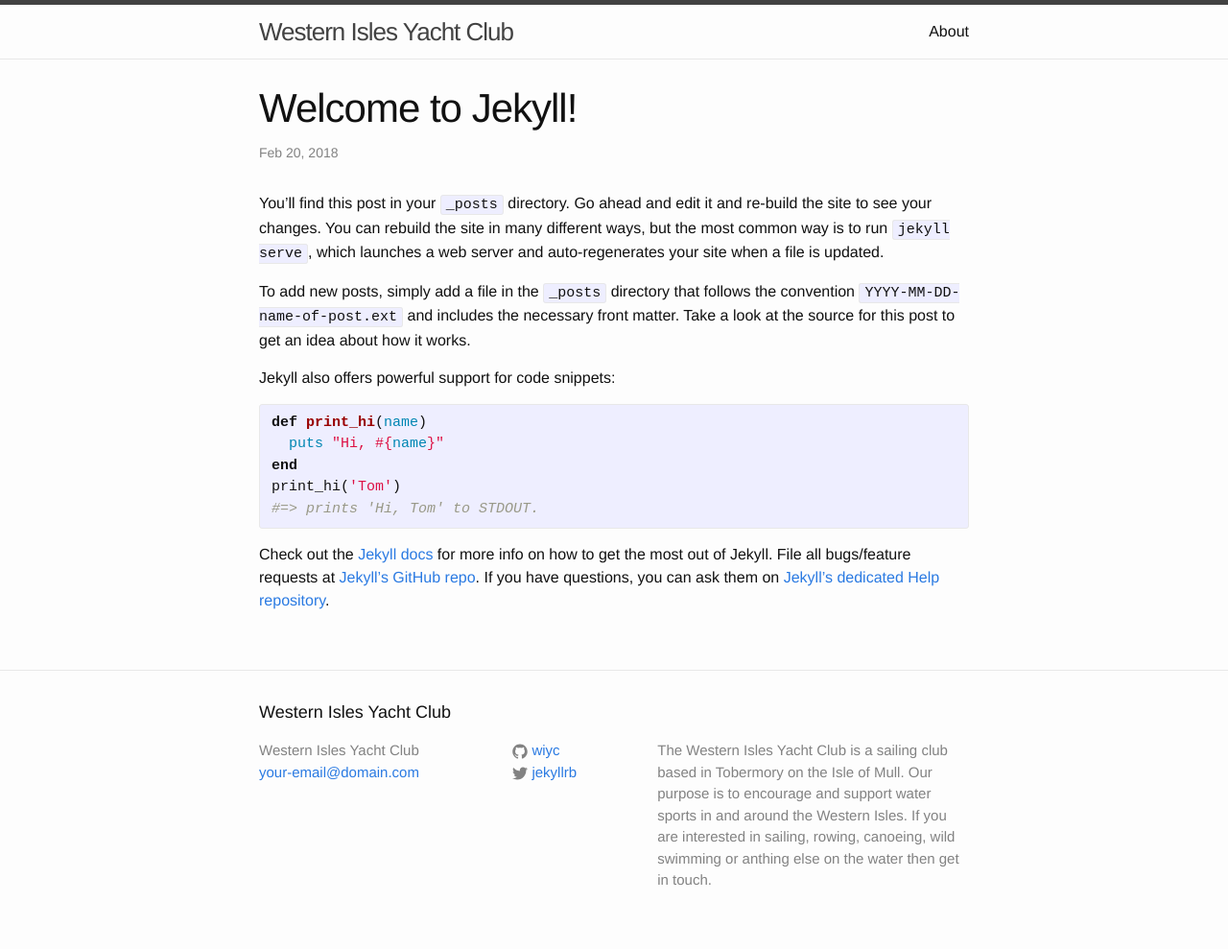
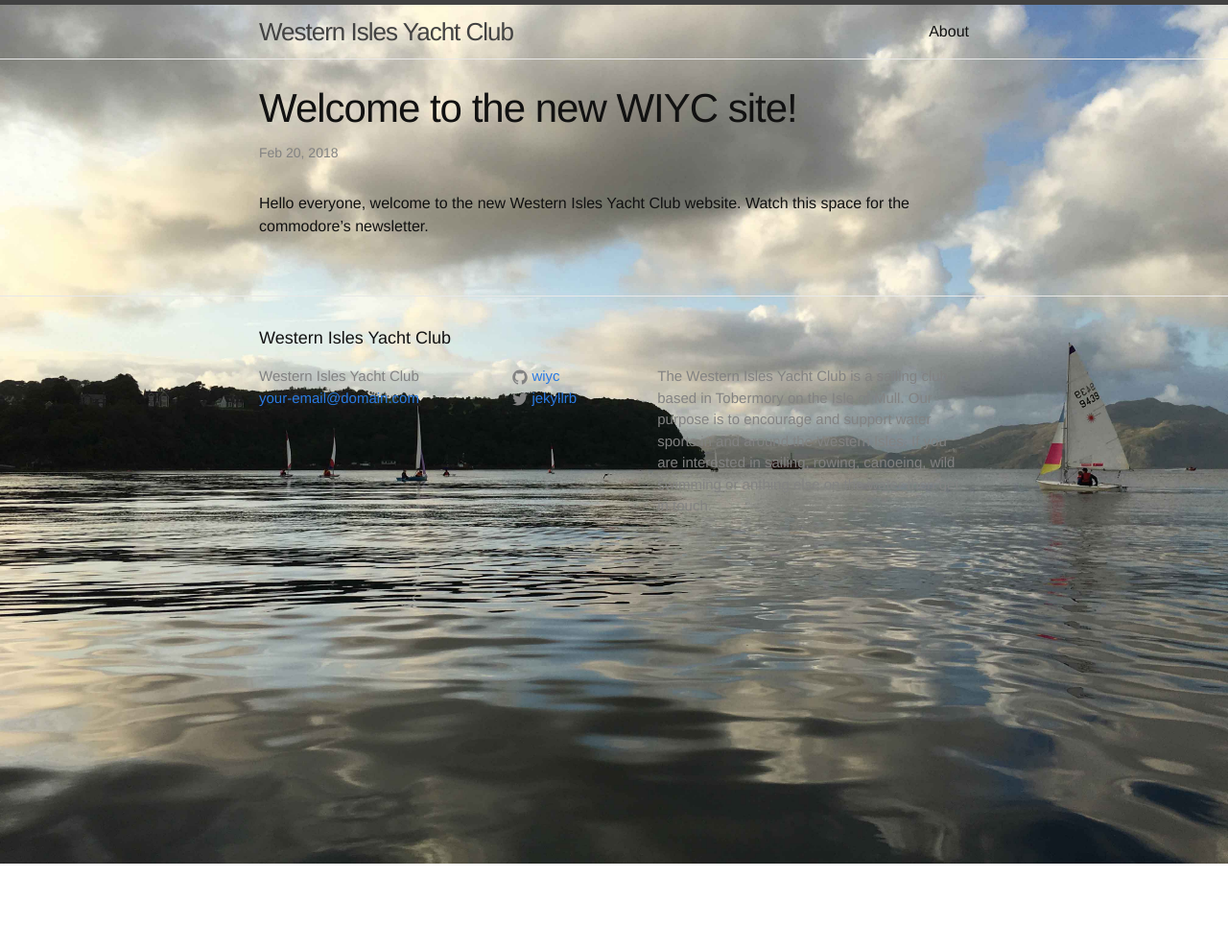
Before and after one commit to wiyc/wiyc.github.io, a Jekyll site: the page built from _posts/2018-02-20-welcome-to-jekyll.markdown, in a window 1280 px wide. Shown: the whole page at 96% size. Built offline with Jekyll 4.4.1, drawn with Linux system fonts in a browser that asks for light colours; after the commit the page ends 900 px from its top, so only the background shows below that.

Commit message:
Updated first post

```diff
--- a/_posts/2018-02-20-welcome-to-jekyll.markdown
+++ b/_posts/2018-02-20-welcome-to-jekyll.markdown
@@ -1,25 +1,8 @@
 ---
 layout: post
-title:  "Welcome to Jekyll!"
+title:  "Welcome to the new WIYC site!"
 date:   2018-02-20 09:51:50
-categories: jekyll update
+categories: update
 ---
-You’ll find this post in your `_posts` directory. Go ahead and edit it and re-build the site to see your changes. You can rebuild the site in many different ways, but the most common way is to run `jekyll serve`, which launches a web server and auto-regenerates your site when a file is updated.
 
-To add new posts, simply add a file in the `_posts` directory that follows the convention `YYYY-MM-DD-name-of-post.ext` and includes the necessary front matter. Take a look at the source for this post to get an idea about how it works.
-
-Jekyll also offers powerful support for code snippets:
-
-{% highlight ruby %}
-def print_hi(name)
-  puts "Hi, #{name}"
-end
-print_hi('Tom')
-#=> prints 'Hi, Tom' to STDOUT.
-{% endhighlight %}
-
-Check out the [Jekyll docs][jekyll] for more info on how to get the most out of Jekyll. File all bugs/feature requests at [Jekyll’s GitHub repo][jekyll-gh]. If you have questions, you can ask them on [Jekyll’s dedicated Help repository][jekyll-help].
-
-[jekyll]:      http://jekyllrb.com
-[jekyll-gh]:   https://github.com/jekyll/jekyll
-[jekyll-help]: https://github.com/jekyll/jekyll-help
+Hello everyone, welcome to the new Western Isles Yacht Club website. Watch this space for the commodore's newsletter.
--- a/_sass/_base.scss
+++ b/_sass/_base.scss
@@ -17,7 +17,7 @@
     font-family: $base-font-family;
     font-size: $base-font-size;
     line-height: $base-line-height;
-    font-weight: 300;
+    font-weight: 500;
     color: $text-color;
     background-color: $background-color;
     -webkit-text-size-adjust: 100%;
--- a/css/main.scss
+++ b/css/main.scss
@@ -50,3 +50,11 @@
         "layout",
         "syntax-highlighting"
 ;
+
+body {
+	background: url(../images/background.jpg) center center fixed;
+	-webkit-background-size: cover;
+	-moz-background-size: cover;
+	-o-background-size: cover;
+	background-size: cover;
+}
```
Also changed, not shown: images/background.jpg (added).
